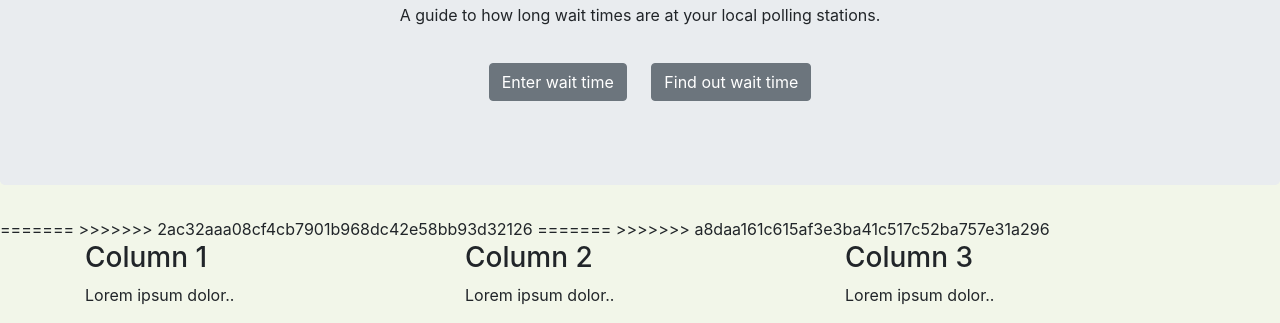
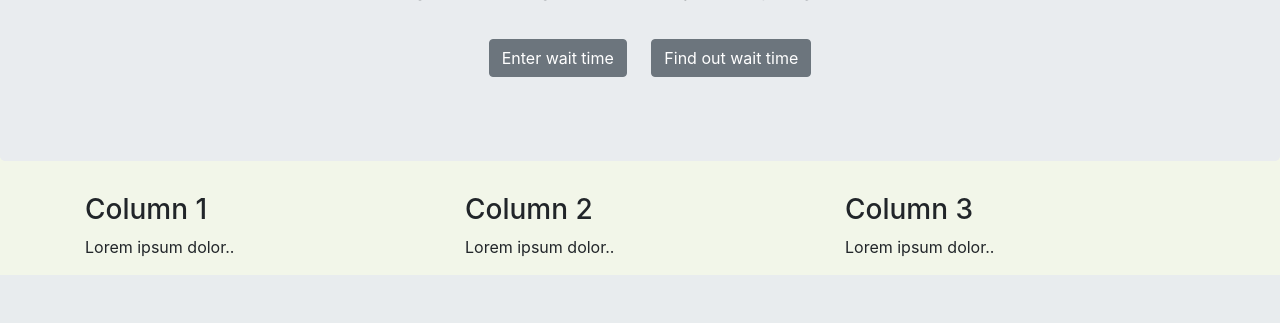
Before and after one commit to wstan2001/HackMIT2020, a Flask app: page / in a window 1280 px wide. Shown: the part 1138-1461 px from the top of the page. After the commit the page ends 1395 px from the top, so only its background shows below. Run offline with Flask 2, Linux system fonts and the light colour scheme; data that the repository does not hold is empty; some libraries are stand-ins or nearby versions.

Commit message:
minor fixes

```diff
--- a/app/routes.py
+++ b/app/routes.py
@@ -1,14 +1,16 @@
 from app import app
 from flask import render_template
+from app.models import Polls
 
 @app.route('/')
 def poggers():
+    db = Polls.query.all()
+    dict = {poll.name: {'latest': poll.latest, 'timestamp': poll.timestamp} for poll in db}
+    print(dict)
     return render_template('index.html', title = 'COVID')
 
-
-
-@app.route('/donkey')
-def GET():
+@app.route('/submit')
+def donkey():
     return '''
     <html>
     <body>
--- a/app/templates/index.html
+++ b/app/templates/index.html
@@ -75,19 +75,13 @@
 <script type="text/javascript" src="../static/locations.json"></script>
 <script type="text/javascript" src="../static/map.js"></script>
 
-<<<<<<< HEAD
-<<<<<<< HEAD
 <div class="jumbotron text-center">
   <h1>vote-guide</h1>
   <p>A guide to how long wait times are at your local polling stations.</p>
     <a href="submit" type="button" class="btn btn-secondary" style="margin:20px;" >Enter wait time</a>
     <a href="search" type="button" class="btn btn-secondary">Find out wait time</a>
 </div>
-=======
->>>>>>> 2ac32aaa08cf4cb7901b968dc42e58bb93d32126
 
-=======
->>>>>>> a8daa161c615af3e3ba41c517c52ba757e31a296
 <div class="container">
   <div class="row">
     <div class="col-sm-4">
```
Also changed, not shown: app/__init__.py (+6 -1 lines).
